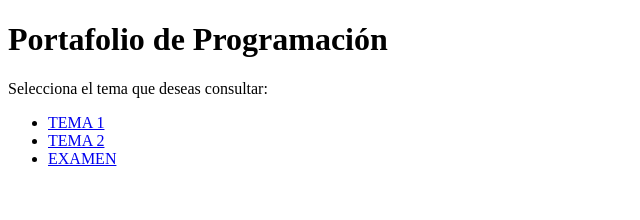
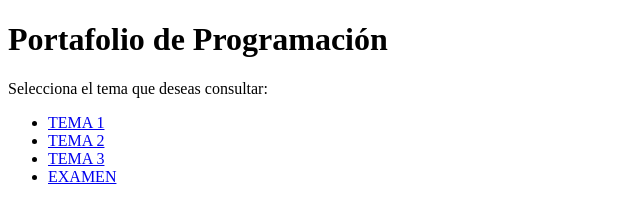
Before and after one commit to hugovalderramabarrera8/Mi-portafolio, a plain HTML site: page index.html in a window 1280 px wide. Shown: the whole page, without its empty margins (0-640 px from the left). Drawn offline with Linux system fonts and the light colour scheme.

Commit message:
Add link to tema3.html in index.html

```diff
--- a/index.html
+++ b/index.html
@@ -12,6 +12,7 @@
     <ul>
         <li><a href="tema1.html">TEMA 1</a></li>
         <li><a href="tema2.html">TEMA 2</a></li>
+        <li><a href="tema3.html">TEMA 3</a></li>
         <li><a href="examen.html">EXAMEN</a></li>
     </ul>
 
```
